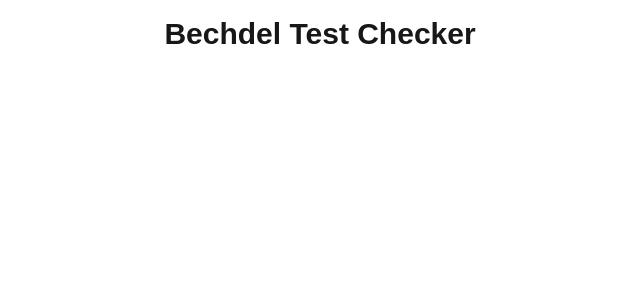
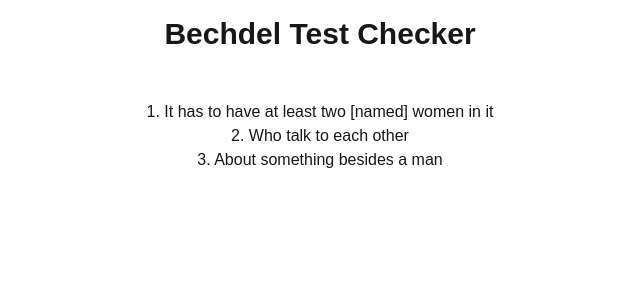
Before and after one commit to jacobadam/bechdel-wallace-test, a Next.js app: page / in a window 1280 px wide. Shown: the top 300 px of the page, without its empty margins (320-960 px from the left). Built offline with nearby package versions, Linux system fonts and the light colour scheme.

Commit message:
update text

```diff
--- a/src/app/page.tsx
+++ b/src/app/page.tsx
@@ -1,7 +1,14 @@
 export default function Home() {
   return (
-    <div className="text-center mt-4 font-bold text-3xl">
-      Bechdel Test Checker
+    <div>
+      <h1 className="font-extrabold text-center text-3xl mt-4">
+        Bechdel Test Checker
+      </h1>
+      <ol className="text-center my-12">
+        <li>1. It has to have at least two [named] women in it</li>
+        <li>2. Who talk to each other</li>
+        <li>3. About something besides a man</li>
+      </ol>
     </div>
   );
 }
```
